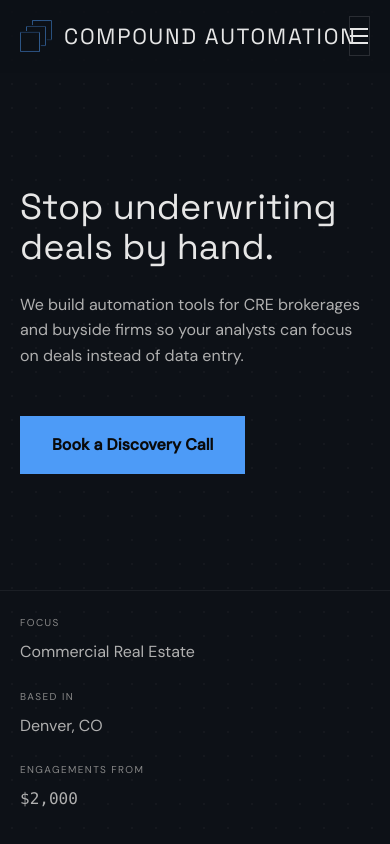
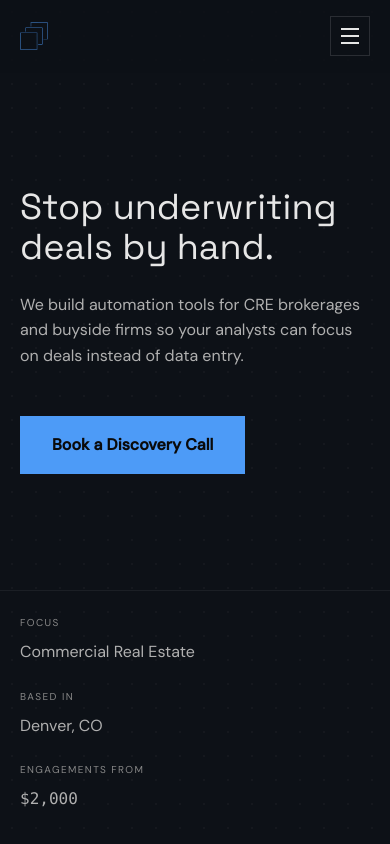
Before and after one commit to cfrancis15/compound_automation_site, a React (Vite) app in the folder client/: page / in a window 390 px wide. Shown: the top 844 px of the page. Built offline with nearby package versions, Linux system fonts and the light colour scheme; no server answers.

Commit message:
fixed clipping and issues with navbar on mobile

```diff
--- a/client/src/App.css
+++ b/client/src/App.css
@@ -669,8 +669,28 @@ img {
     font-size: 48px;
   }
 
+  .navbar-inner {
+    position: relative;
+    gap: 12px;
+  }
+
+  .navbar-logo {
+    min-width: 0;
+    flex: 1;
+    font-size: 20px;
+  }
+
+  .navbar-logo-text {
+    overflow: hidden;
+    text-overflow: ellipsis;
+    min-width: 0;
+  }
+
   .navbar-toggle {
     display: flex;
+    flex-shrink: 0;
+    position: relative;
+    z-index: 2;
   }
 
   .navbar-nav {
@@ -757,6 +777,16 @@ img {
     padding-right: 20px;
   }
 
+  .navbar-logo {
+    font-size: 18px;
+    gap: 10px;
+  }
+
+  .navbar-logo-mark {
+    width: 28px;
+    height: 28px;
+  }
+
   .section-heading {
     font-size: 32px;
   }
@@ -822,6 +852,18 @@ img {
   }
 }
 
+/* Small mobile: 575px and below */
+
+@media (max-width: 575px) {
+  .navbar-logo-text {
+    display: none;
+  }
+
+  .navbar-logo {
+    flex: 0 1 auto;
+  }
+}
+
 /* Small mobile: 375px and below */
 
 @media (max-width: 375px) {
--- a/client/src/components/Navbar.jsx
+++ b/client/src/components/Navbar.jsx
@@ -57,7 +57,7 @@ function Navbar() {
           <img
             className="navbar-logo-mark"
             src="/logo.png"
-            alt=""
+            alt="Compound Automation"
             width="32"
             height="32"
           />
```
